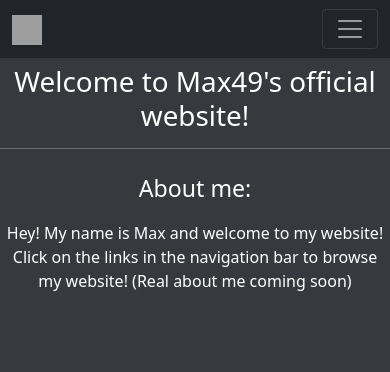
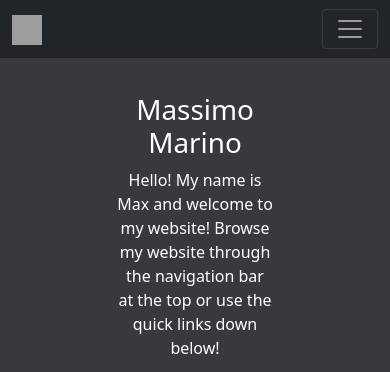
Before and after one commit to max-49/max49-website, a Flask app: page / in a window 390 px wide. Shown: the top 372 px of the page. Before the commit the page ends 291 px from the top, so only its background shows below. Run offline with Flask 2, Linux system fonts and the light colour scheme; grey boxes are pictures that could not be loaded.

Commit message:
Nice refresh for the entire website!

```diff
--- a/main.py
+++ b/main.py
@@ -39,29 +39,9 @@ def challenges():
         writeups = json.load(j)
     return render_template("index-pages/projects.html", page="index-pages/challenges.html", writeups=writeups, projects="active", navbar="shared/navbar.html", num=random.randint(1, 2500))
 
-@app.route('/round-9-writeups')
-def round_9_writeups():
-    return render_template("writeups/round-9-writeups.html", navbar="shared/navbar.html", ictf="active", num=random.randint(1, 2500))
-
-@app.route('/round-10-writeups')
-def round_10_writeups():
-    return render_template('writeups/round-10-writeups.html', navbar="shared/navbar.html", ictf="active", num=random.randint(1, 2500))
-
-
-@app.route('/round-11-writeups')
-def round_11_writeups():
-    return render_template('writeups/round-11-writeups.html', navbar="shared/navbar.html", ictf="active", num=random.randint(1, 2500))
-
-
-@app.route('/round-12-writeups')
-def round_12_writeups():
-    return render_template('writeups/round-12-writeups.html', navbar="shared/navbar.html", ictf="active", num=random.randint(1, 2500))
-
-
-@app.route('/round-13-writeups')
-def round_13_writeups():
-    return render_template('writeups/round-13-writeups.html', navbar="shared/navbar.html", ictf="active", num=random.randint(1, 2500))
-
+@app.route('/round-<path:number>-writeups')
+def round_9_writeups(number):
+    return render_template(f"writeups/round-{number}-writeups.html", navbar="shared/navbar.html", ictf="active", num=random.randint(1, 2500))
 
 @app.route('/writeups')
 def writeups():
@@ -114,7 +94,7 @@ def password():
 @app.route('/submit', methods=['POST'])
 def submit():
     password = request.form['pass']
-    if(password == "^P8rv^Y3J}&sz(;dcJRA"):
+    if(password == open("password.txt").read().strip().split(':')[1]):
         with open('writeups.json') as j:
             writeups = json.load(j)
         return render_template('writeups/round-14-writeups.html', navbar="shared/navbar.html", writeups=writeups, ictf="active", num=random.randint(1, 2500))
@@ -136,7 +116,7 @@ def robots():
 def logins():
     username = request.form['username']
     password = request.form['pass']
-    if(username == "max49-admin" and password == "MCS_Cypat!1" or username == 'test-admin-acc' and password == 'super-secure-pass'):
+    if(username == open("password.txt").read().strip().split(':')[0] and password == open("password.txt").read().strip().split(':')[1]):
         challs = (requests.get('https://imaginaryctf.org/api/challenges/released')).json()
         with open('writeups.json') as j:
             current_writeups = json.load(j)
@@ -313,4 +293,5 @@ def upload_file():
     current_names.reverse()
     return render_template("admin/panel.html", navbar="shared/navbar.html", chall_info='', challs=current_names, info=f"Successfully uploaded {file_name}!<br/>Here's a link: <a href='https://www.max49.cf/cdn/{file_name}'>https://www.max49.cf/cdn/{file_name}</a>", num=random.randint(1, 2500))
 
-app.run(host='0.0.0.0', port=5000)
+if __name__ == '__main__':
+    app.run(host='0.0.0.0', port=5000)
--- a/static/css/style.css
+++ b/static/css/style.css
@@ -1,3 +1,14 @@
+@font-face{
+  font-family:Whitney;
+  src:url(https://discordapp.com/assets/6c6374bad0b0b6d204d8d6dc4a18d820.woff);font-weight:300
+}
+
+body {
+  /*font-family:Whitney,"Helvetica Neue",Helvetica,Arial,sans-serif;*/
+  background-color: #37393e;
+  color: white;
+}
+
 .content-padding {
   padding: 1%;
 }
@@ -24,6 +35,52 @@
   margin-bottom: 10px;
 }
 
+@keyframes slideInFromLeft {
+  0% {
+    transform: translateX(100%);
+    opacity: 0;
+  }
+  100% {
+    transform: translateY(0);
+    opacity: 1;
+  }
+}
+
+@keyframes slideInFromBottom {
+  0% {
+    transform: translateY(100%);
+    opacity: 0;
+  }
+  100% {
+    transform: translateY(0);
+    opacity: 1;
+  }
+}
+
+@keyframes fadeIn {
+  0% {
+    opacity: 0;
+  }
+  100% {
+    opacity: 1;
+  }
+}
+
+.mainTitle {
+  animation: 1s ease-out 0s 1 slideInFromLeft;
+}
+
+.description {
+  padding-top: 5%;
+  animation: 1s ease-out 0s 1 slideInFromBottom;
+}
+
+.main-desc {
+  padding: 25%;
+  padding-top: 5%;
+  padding-bottom: 10%;
+}
+
 a {
   text-decoration: none !important;
   border-radius: 10px;
@@ -32,3 +89,59 @@ a {
 a:hover {
   background-color: #393c43;
 }
+
+@media screen and (min-width: 1100px) {
+
+  .flex-container {
+    display: flex;
+  }
+
+  .flex-child {
+    flex: 1;
+  }
+
+  .headshot {
+    animation: 2s ease-out 0s 1 fadeIn;
+    border-radius: 50%;
+    width: 35%;
+    height: auto;
+  }
+
+}
+
+@media only screen and (max-width: 1101px) {
+
+  .flex-container {
+    text-align: center;
+    word-wrap: break-word;
+  }
+
+  .flex-child {
+    padding-left: 10%;
+    padding-right: 10%;
+    padding-bottom: 10%;
+  }
+
+  .headshot {
+    animation: 2s ease-out 0s 1 fadeIn;
+    border-radius: 50%;
+    width: 100%;
+    height: auto;
+  }
+
+}
+
+.unclickable {
+  cursor: not-allowed;
+  -webkit-touch-callout: none;
+  -webkit-user-select: none;
+  -khtml-user-select: none;
+  -moz-user-select: none;
+  -ms-user-select: none;
+  user-select: none;
+  text-decoration: none;
+}
+
+.unclickable > a:active {
+  text-decoration: none;
+}
--- a/templates/index-pages/chembot.html
+++ b/templates/index-pages/chembot.html
@@ -12,8 +12,8 @@
     time developing it all in one python file. Originally, it was working great, as I no longer had any limitations, but
     as I added more commands, the file started to get very long - reaching into the thousands of lines. At this point,
     the bot contained a bunch of review commands for classes my friends and I were taking, as well as some fun and
-    general commands that I had wanted to work on. At this point, I decided to look into cogs and after figuring out how
-    they work, I turned Schlooth Bot into a bot with cogs and continued developing from there. It was around this time
+    general commands that I had wanted to work on. At this point, I decided to look into cogs (categories) and after figuring out how
+    they work, I turned Schlooth Bot into a bot with cogs (that can be separated into separate files) and continued developing from there. It was around this time
     that I joined <a href="http://teamlessctf.org" target="_blank">TeamlessCTF</a>, a CTF team. I wanted to add Schlooth
     Bot to this server just for the fun commands, but didn't want all of the inside jokes. Before I added the cogs, I
     did add a version of the bot, called Chemistry Bot, to the TeamlessCTF server, but managing two bots running off
--- a/templates/index-pages/ictf-server-info.html
+++ b/templates/index-pages/ictf-server-info.html
@@ -17,7 +17,7 @@
       <p>ImaginaryCTF is a monthly CTF event where a new challenge is posted every day for the entirety of the month. At the end of each month, a new round starts. Imaginary CTF is mainly a beginner-oriented CTF with some harder challenges thrown into the mix later in the month.</p>
       <p>Make sure to scroll to the bottom for important info!</p>
       <hr />
-      <h3>Max's Current Round Progress!</h3>
+      <!-- <h3>Max's Current Round Progress!</h3>
       <div class="stats">
         <div class="img">
           <img src="https://www.max49.cf/cdn/max49pfp.png" alt="Max49's pfp" height="100px" width="auto" />
@@ -44,7 +44,7 @@
           {% endif %}
         </div>
       </div>
-      <br /><br /><br /><hr />
+      <br /><br /><br /><hr /> -->
       <h3>Writeups!</h3>
       <p>Click on the channels to the left to access writeups for each round! You can click on the "channel title" to go to the full page if the iframe is too small for you (i.e. you're on mobile or have a small screen)</p>
     </div>
--- a/templates/index-pages/index.html
+++ b/templates/index-pages/index.html
@@ -8,18 +8,43 @@
     <link href="https://cdn.jsdelivr.net/npm/bootstrap@5.0.0-beta3/dist/css/bootstrap.min.css" rel="stylesheet"
       integrity="sha384-eOJMYsd53ii+scO/bJGFsiCZc+5NDVN2yr8+0RDqr0Ql0h+rP48ckxlpbzKgwra6" crossorigin="anonymous">
     <link href="/static/css/style.css?q={{ num }}" rel="stylesheet" type="text/css" />
-    <link href="/static/css/writeups.css?q={{ num }}" rel="stylesheet" type="text/css">
+    <!-- <link href="/static/css/writeups.css?q={{ num }}" rel="stylesheet" type="text/css"> -->
     <meta name="description"
       content="Max49's Official Website. Max49 is known around many various communities for his iconic bagel profile picture and his amazing skillset" />
   </head>
   <body>
     {% include navbar %}
     <div class="content-padding"></div>
-      <h1 class="text-center">Welcome to Max49's official website!</h1>
-      <hr />
-      <h3 class="text-center">About me:</h3>
-      <p class="text-center">Hey! My name is Max and welcome to my website! Click on the links in the navigation bar to
-        browse my website! (Real about me coming soon)</p>
+      <div class="flex-container main-desc text-center">
+        <div class="flex-child">
+          <header class="description">
+            <h1>Massimo Marino</h1>
+            <p>Hello! My name is Max and welcome to my website! Browse my website through the navigation bar at the top or use the quick links down below!</p>
+          </header>
+        </div>
+        <div class="flex-child">
+          <header class="picture">
+            <img class="headshot" src="/cdn/maxpicture.png" alt="Max Headshot" />
+          </header>
+        </div>
+      </div>
+      <div class="text-center links">
+        <h3>Quick Links:</h3>
+        <div class="flex-container">
+            <div class="flex-child">
+                <h5><a href="https://www.github.com/max-49" target="_blank">GitHub Profile</a></h5>
+            </div>
+            <div class="flex-child">
+                <h5><a href="/projects">Current Projects</a></h5>
+            </div>
+            <div class="flex-child">
+                <h5><a href="/round-12-writeups">ImaginaryCTF Round 12 Writeups</a></h5>
+            </div>
+            <div class="flex-child">
+                <h5 class="unclickable"><a>Certifications (Coming Soon!)</a></h5>
+            </div>
+        </div>
+    </div>
     </div>
   </body>
 </html>
--- a/templates/index-pages/project-list.html
+++ b/templates/index-pages/project-list.html
@@ -3,16 +3,15 @@
     <div class="flex-container">
         <div class="flex-child">
             <h5><a href="/projects/chembot">ChemBot</a></h5>
-            <p><i>In development (v2021-10-15-alpha)</i></p>
         </div>
         <div class="flex-child">
             <h5><a href="/projects/challenges">CTF Challenges</a></h5>
         </div>
         <div class="flex-child">
-            <h5><a href="/projects/maxrsatool">Max49's RSA Tool</a></h5>
+            <h5><a href="https://github.com/max-49/maxrsatool/" target="_blank">Max49's RSA Tool</a></h5>
         </div>
         <div class="flex-child">
-            <h5 class="unclickable"><a>Coming Soon</a></h5>
+            <h5 class="unclickable"><a>www.max49.cf (Page Coming Soon!)</a></h5>
         </div>
     </div>
 </div>
--- a/templates/shared/navbar.html
+++ b/templates/shared/navbar.html
@@ -13,9 +13,9 @@
                 <li class="nav-item">
                     <a class="nav-link {{ home }}" aria-current="page" href="/">Home</a>
                 </li>
-                <li class="nav-item">
+                <!-- <li class="nav-item">
                     <a class="nav-link {{ ctf }}" href="/ctf">CTF</a>
-                </li>
+                </li> -->
                 <li class="nav-item dropdown">
                     <a class="nav-link {{ ictf }} dropdown-toggle" href="/ctf" id="navbarDropdown" role="button" data-bs-toggle="dropdown"
                         aria-expanded="false">
```
Also changed, not shown: 1 other file.
